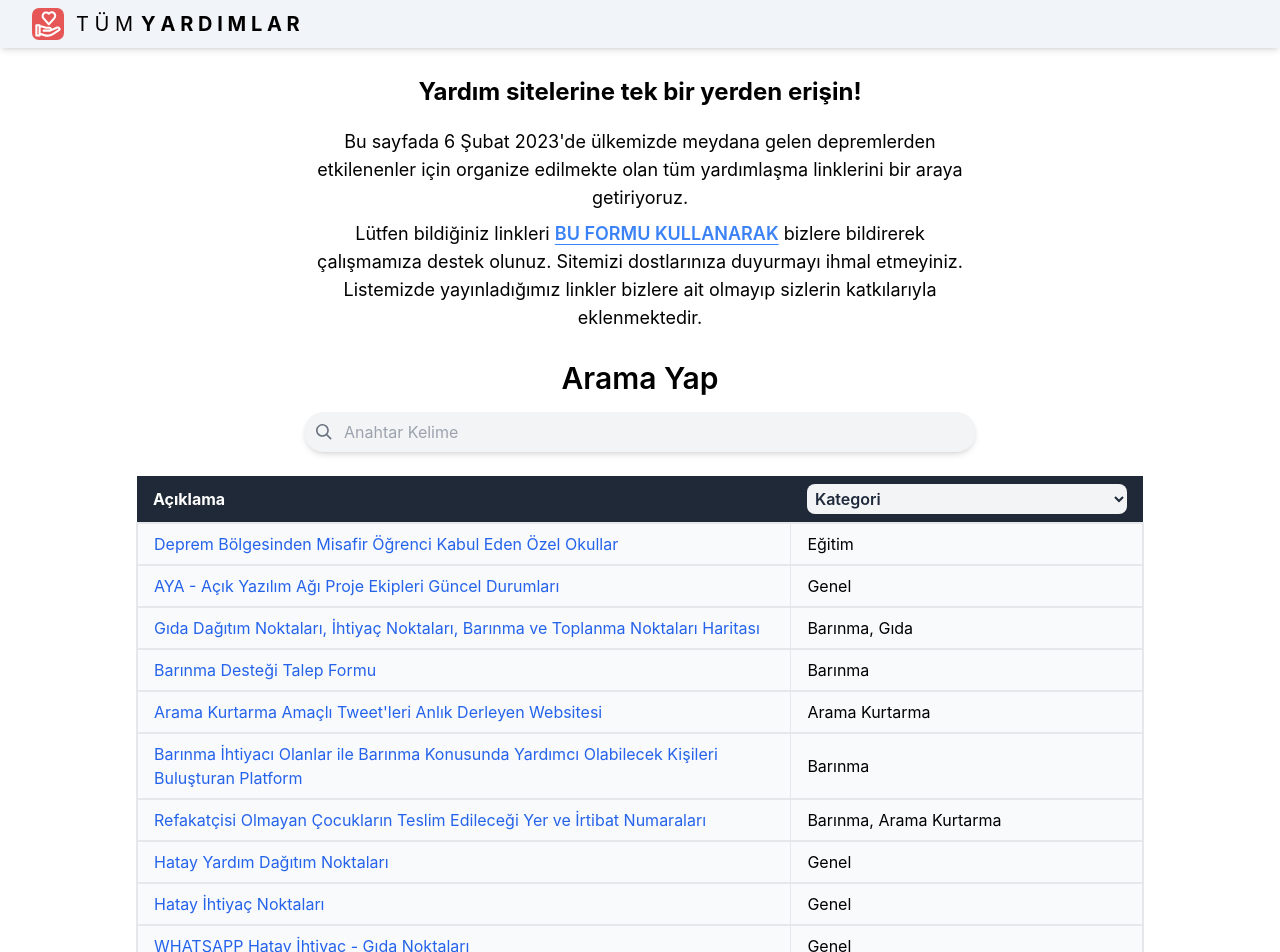
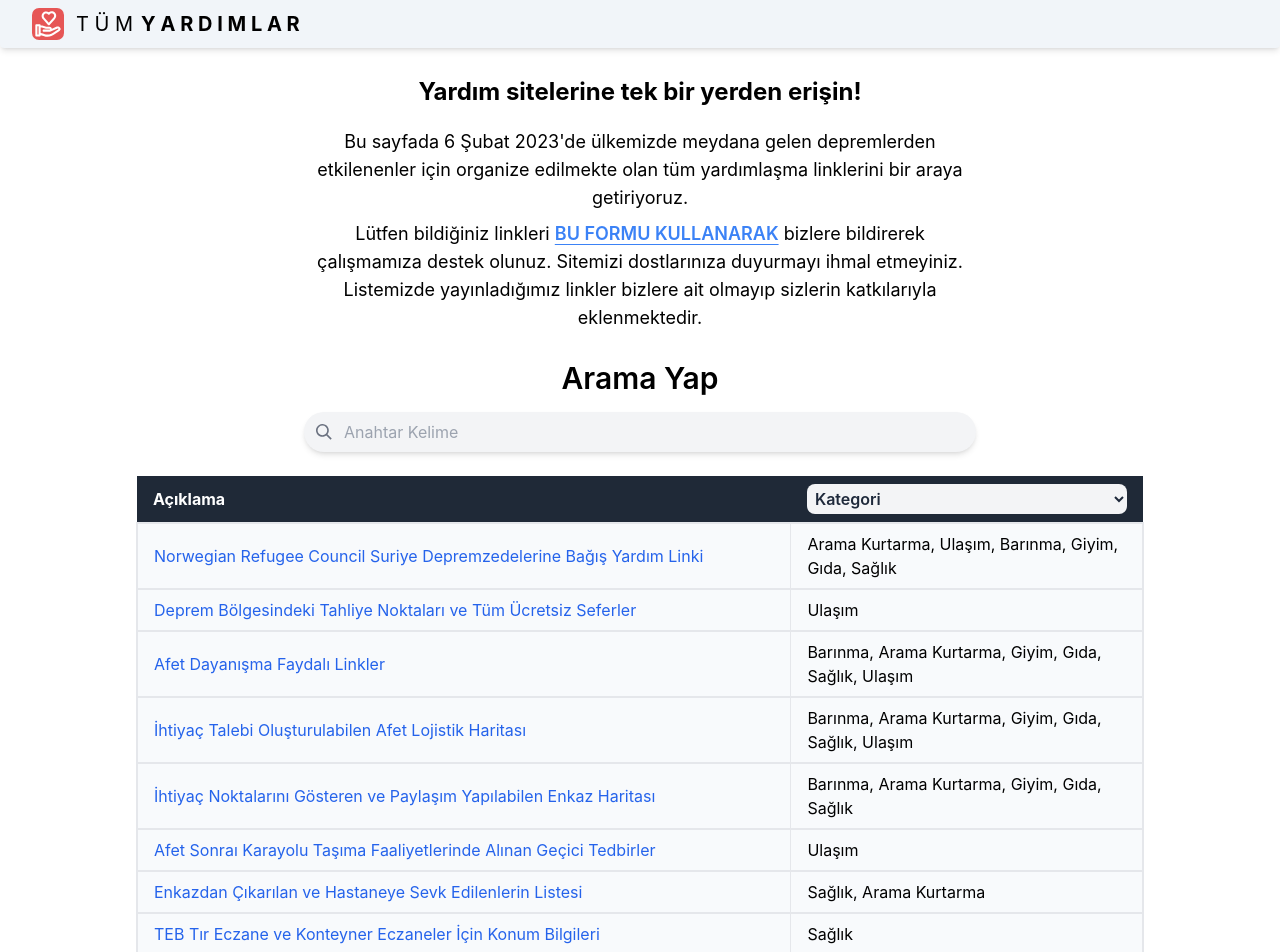
Before and after one commit to alparslandeniz/tumyardimlar, a React (Create React App) app: page / in a window 1280 px wide. Shown: the top 952 px of the page. Built offline with nearby package versions, Linux system fonts and the light colour scheme.

Commit message:
Update Data.js

```diff
--- a/src/Components/Constants/Data.js
+++ b/src/Components/Constants/Data.js
@@ -399,4 +399,44 @@ export const allForms = [
     url: "https://www.misafirogrenci.org/",
     category: "Eğitim",
   },
+  {
+    description: "TEB Tır Eczane ve Konteyner Eczaneler İçin Konum Bilgileri",
+    url: "https://afet.teb.org.tr/html/afet-eczaneleri/",
+    category: "Sağlık",
+  },
+  {
+    description: "Enkazdan Çıkarılan ve Hastaneye Sevk Edilenlerin Listesi",
+    url: "https://depremkayiplari.com/",
+    category: "Sağlık, Arama Kurtarma",
+  },
+  {
+    description: "Afet Sonraı Karayolu Taşıma Faaliyetlerinde Alınan Geçici Tedbirler",
+    url: "https://www.und.org.tr/medya-detay/duyurular/afet-sonrasi-karayolu-tasima-faaliyetlerinde-alinan-gecici-tedbirler",
+    category: "Ulaşım",
+  },
+  {
+    description: "İhtiyaç Noktalarını Gösteren ve Paylaşım Yapılabilen Enkaz Haritası",
+    url: "https://enkazbildirim.org/",
+    category: "Barınma, Arama Kurtarma, Giyim, Gıda, Sağlık",
+  },
+  {
+    description: "İhtiyaç Talebi Oluşturulabilen Afet Lojistik Haritası",
+    url: "https://afetihbar.com/",
+    category: "Barınma, Arama Kurtarma, Giyim, Gıda, Sağlık, Ulaşım",
+  },
+  {
+    description: "Afet Dayanışma Faydalı Linkler",
+    url: "https://bio.site/depremyardim",
+    category: "Barınma, Arama Kurtarma, Giyim, Gıda, Sağlık, Ulaşım",
+  },
+  {
+    description: "Deprem Bölgesindeki Tahliye Noktaları ve Tüm Ücretsiz Seferler",
+    url: "https://www.webtekno.com/deprem-tahliye-noktalari-h132072.html",
+    category: "Ulaşım",
+  },
+  {
+    description: "Norwegian Refugee Council Suriye Depremzedelerine Bağış Yardım Linki",
+    url: "https://www.flyktninghjelpen.no/",
+    category: "Arama Kurtarma, Ulaşım, Barınma, Giyim, Gıda, Sağlık",
+  },
 ];
```
